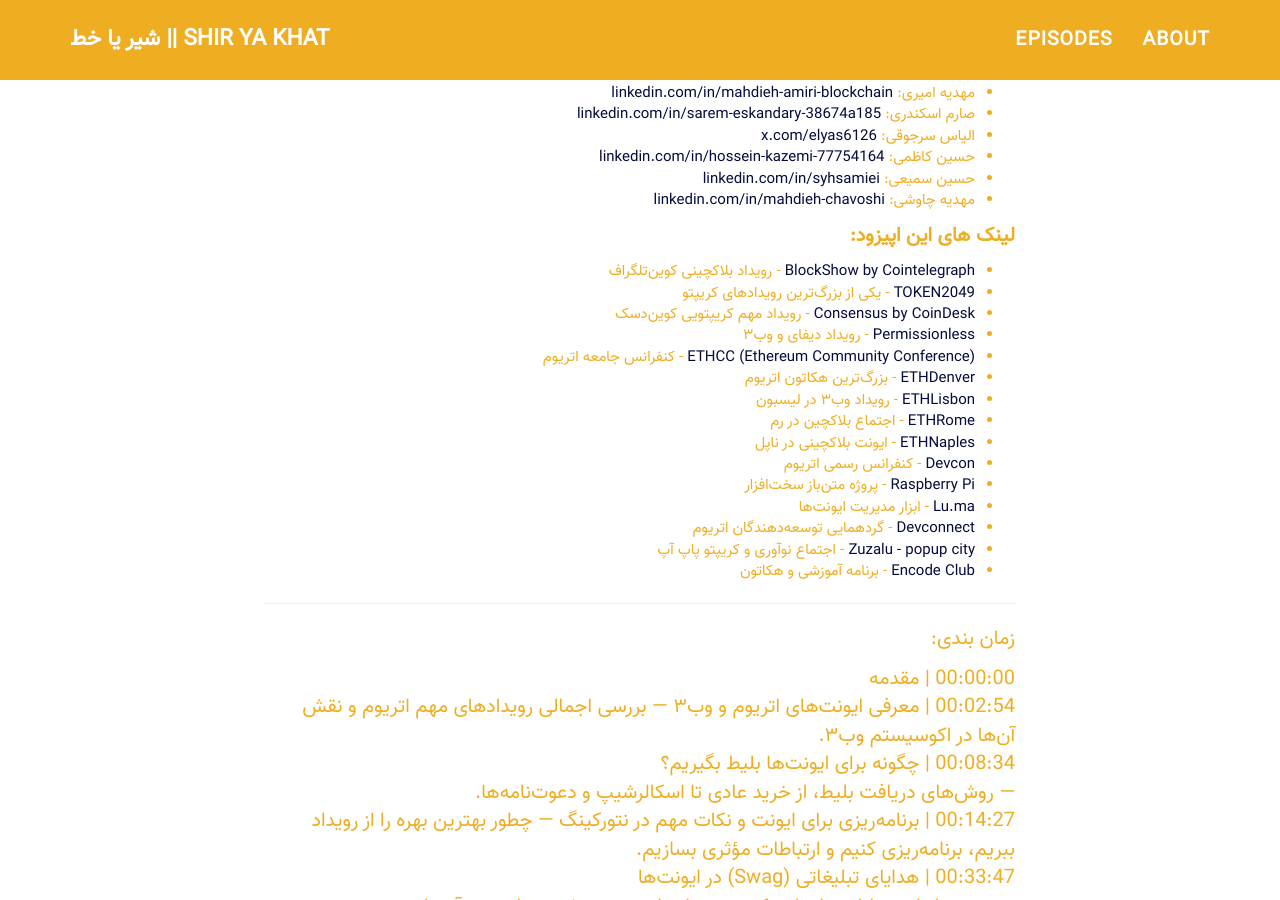
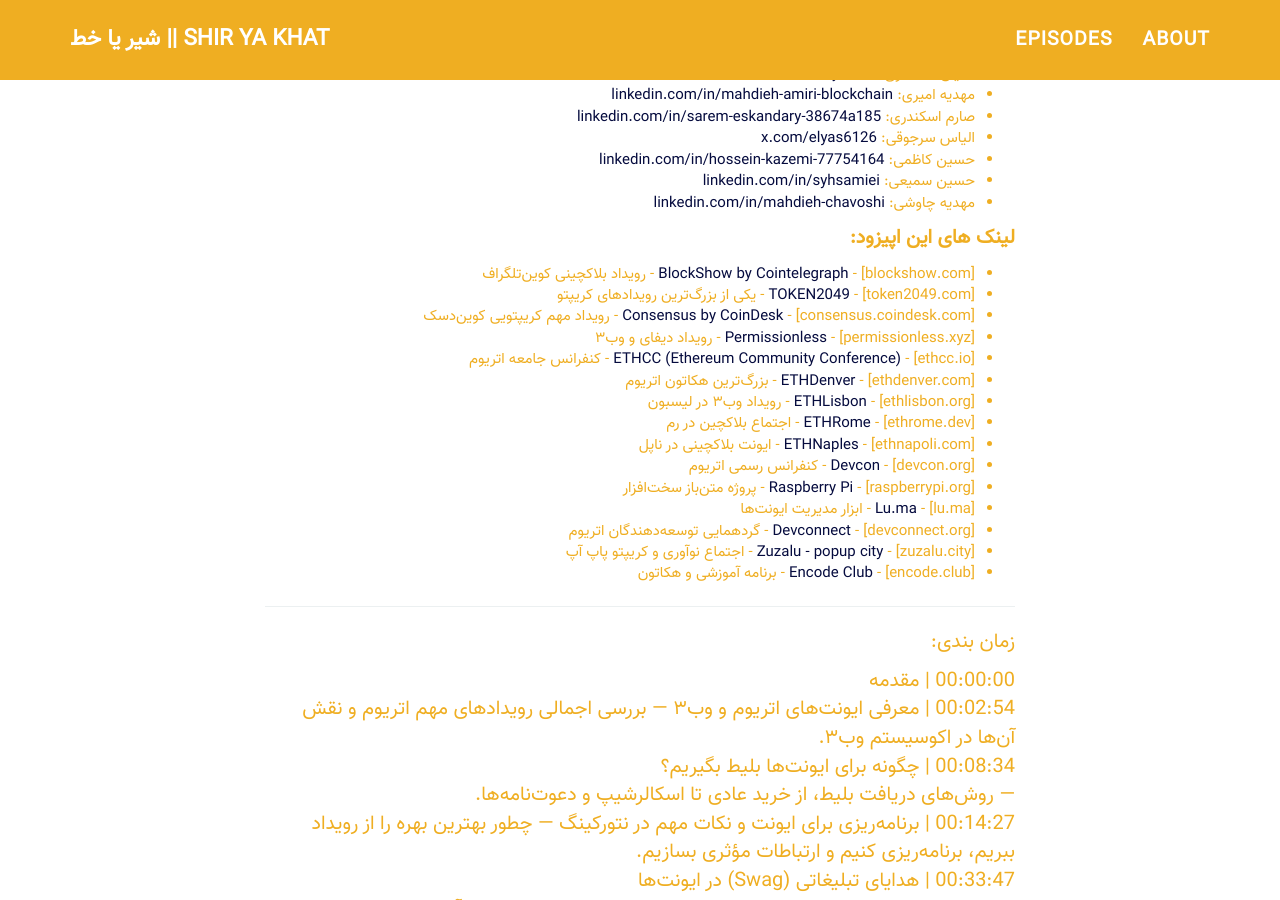
Before and after one commit to shiryakhat/website, a Jekyll site: the page built from _posts/2025-02-18-devcon7.md, in a window 1280 px wide and 900 px high, scrolled down 3006 px. Built offline with Jekyll 4.4.1, drawn with Linux system fonts in a browser that asks for light colours; some of the changed text lies outside the part shown.

```diff
--- a/_posts/2025-02-18-devcon7.md
+++ b/_posts/2025-02-18-devcon7.md
@@ -10,7 +10,7 @@ permalink: /:year/:month/:title:output_ext
 description: "در این قسمت از پادکست شیر یا خط، راهنمای کاملی برای شرکت در ایونت‌های بلاکچین و وب۳ ارائه می‌دهیم. از نحوه پیدا کردن و ثبت‌نام در رویدادهای Devcon و Devconnect گرفته تا مدیریت برنامه، کار تیمی و نحوه بهره‌برداری حداکثری از این ایونت‌های مهم را بررسی می‌کنیم."
 
 
-youtube:
+youtube: https://youtu.be/YFrxpUWV6ZE
 
 soundcloud:
 
@@ -69,21 +67,21 @@ castbox:
 
 **لینک های این اپیزود:**
 
-* [BlockShow by Cointelegraph](https://blockshow.com) - رویداد بلاکچینی کوین‌تلگراف
-* [TOKEN2049](https://www.token2049.com) - یکی از بزرگ‌ترین رویدادهای کریپتو
-* [Consensus by CoinDesk](https://consensus.coindesk.com) - رویداد مهم کریپتویی کوین‌دسک
-* [Permissionless](https://permissionless.xyz) - رویداد دیفای و وب۳
-* [ETHCC (Ethereum Community Conference)](https://ethcc.io) - کنفرانس جامعه اتریوم
-* [ETHDenver](https://ethdenver.com) - بزرگ‌ترین هکاتون اتریوم
-* [ETHLisbon](https://ethlisbon.org) - رویداد وب۳ در لیسبون
-* [ETHRome](https://ethrome.dev) - اجتماع بلاکچین در رم
-* [ETHNaples](https://ethnapoli.com) - ایونت بلاکچینی در ناپل
-* [Devcon](https://devcon.org) - کنفرانس رسمی اتریوم
-* [Raspberry Pi](https://www.raspberrypi.org) - پروژه متن‌باز سخت‌افزار
-* [Lu.ma](https://lu.ma) - ابزار مدیریت ایونت‌ها
-* [Devconnect](https://devconnect.org) - گردهمایی توسعه‌دهندگان اتریوم
-* [Zuzalu - popup city](https://zuzalu.city) - اجتماع نوآوری و کریپتو پاپ آپ
-* [Encode Club](https://www.encode.club) - برنامه آموزشی و هکاتون
+* [BlockShow by Cointelegraph](https://blockshow.com) - [blockshow.com] - رویداد بلاکچینی کوین‌تلگراف
+* [TOKEN2049](https://www.token2049.com) - [token2049.com] - یکی از بزرگ‌ترین رویدادهای کریپتو
+* [Consensus by CoinDesk](https://consensus.coindesk.com) - [consensus.coindesk.com] - رویداد مهم کریپتویی کوین‌دسک
+* [Permissionless](https://permissionless.xyz) - [permissionless.xyz] - رویداد دیفای و وب۳
+* [ETHCC (Ethereum Community Conference)](https://ethcc.io) - [ethcc.io] - کنفرانس جامعه اتریوم
+* [ETHDenver](https://ethdenver.com) - [ethdenver.com] - بزرگ‌ترین هکاتون اتریوم
+* [ETHLisbon](https://ethlisbon.org) - [ethlisbon.org] - رویداد وب۳ در لیسبون
+* [ETHRome](https://ethrome.dev) - [ethrome.dev] - اجتماع بلاکچین در رم
+* [ETHNaples](https://ethnapoli.com) - [ethnapoli.com] - ایونت بلاکچینی در ناپل
+* [Devcon](https://devcon.org) - [devcon.org] - کنفرانس رسمی اتریوم
+* [Raspberry Pi](https://www.raspberrypi.org) - [raspberrypi.org] - پروژه متن‌باز سخت‌افزار
+* [Lu.ma](https://lu.ma) - [lu.ma] - ابزار مدیریت ایونت‌ها
+* [Devconnect](https://devconnect.org) - [devconnect.org] - گردهمایی توسعه‌دهندگان اتریوم
+* [Zuzalu - popup city](https://zuzalu.city) - [zuzalu.city] - اجتماع نوآوری و کریپتو پاپ آپ
+* [Encode Club](https://www.encode.club) - [encode.club] - برنامه آموزشی و هکاتون
 
 -----------------------------------------------------------------------
 زمان بندی:
```
Also changed, not shown: other parts of _posts/2025-02-18-devcon7.md (+0 -2 lines).
